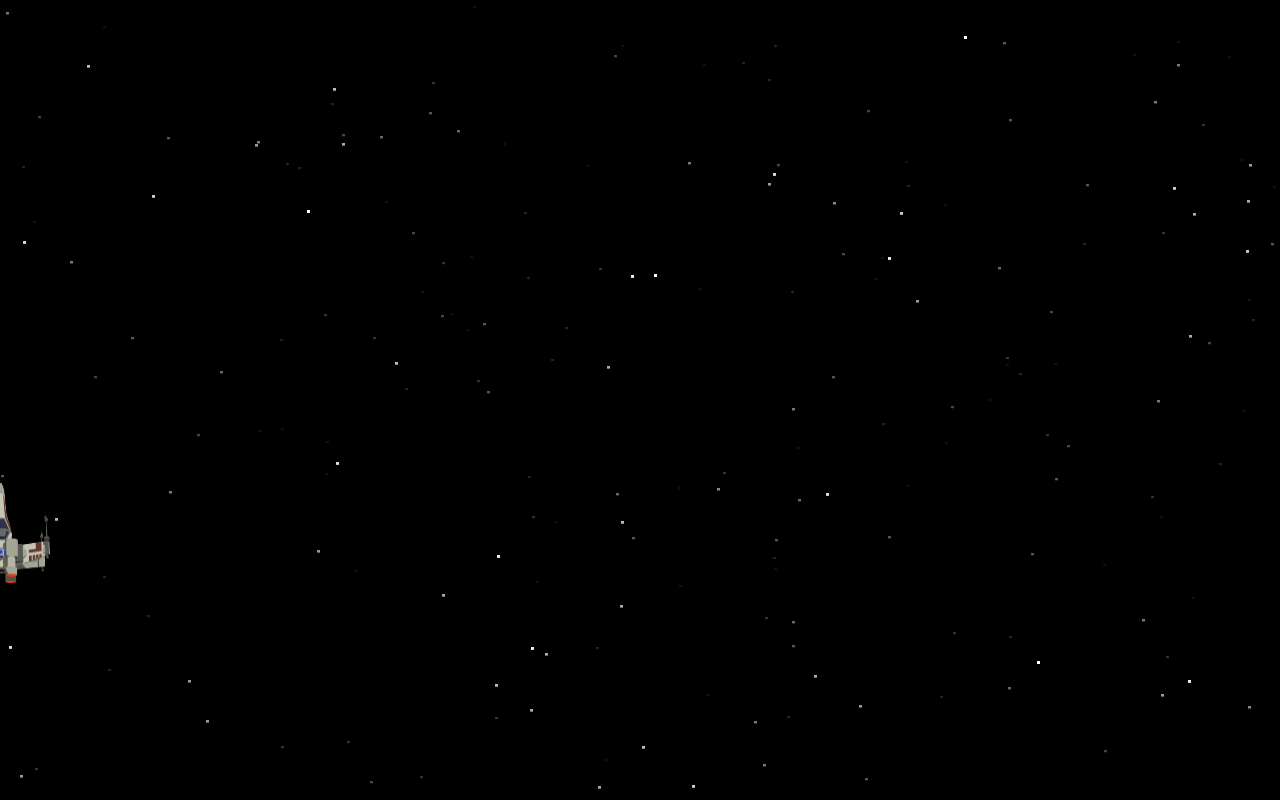
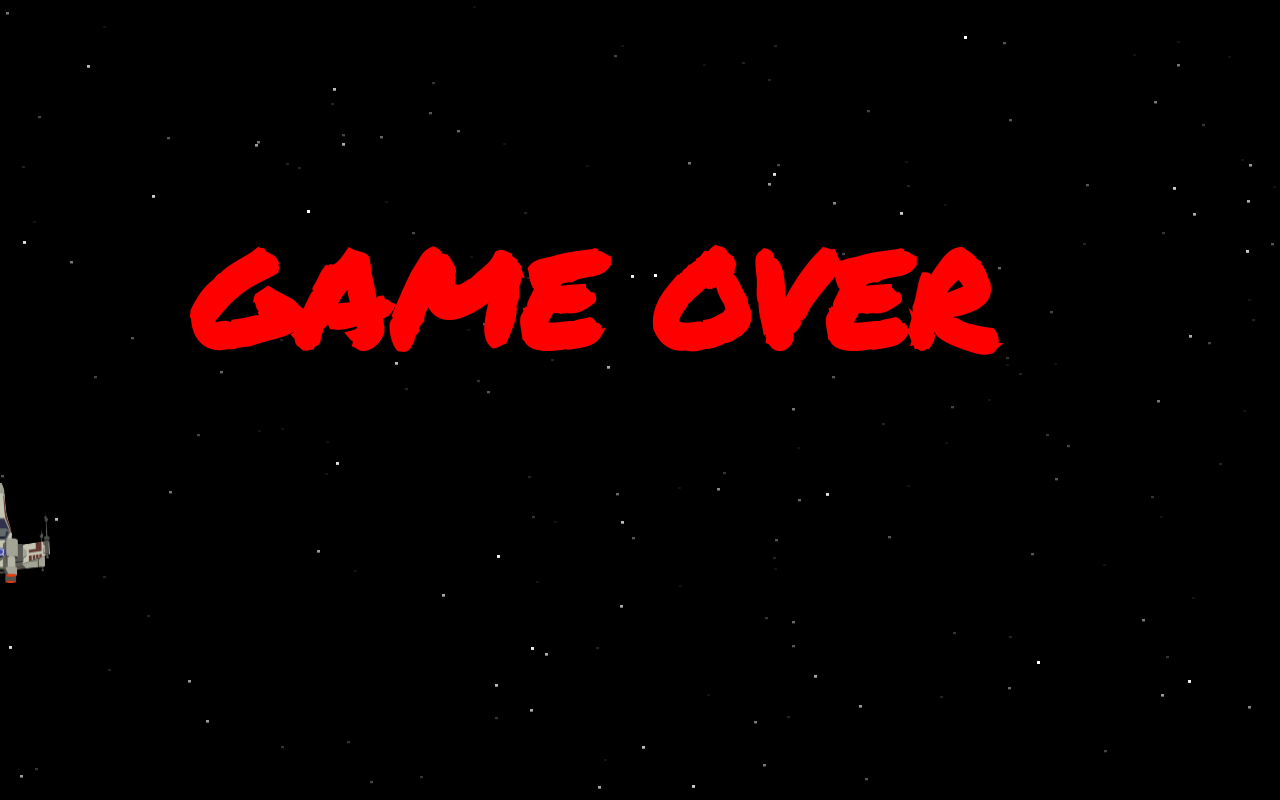
Before and after one commit to NonyNonyx/GreenStar2, a plain HTML site: page index.html in a window 1280 px wide. Drawn offline with Linux system fonts and the light colour scheme.

Commit message:
pruebas textos

```diff
--- a/css/style.css
+++ b/css/style.css
@@ -1,3 +1,4 @@
+
 body{
     align-items: center;
     box-sizing: border-box;
--- a/index.html
+++ b/index.html
@@ -1,6 +1,8 @@
 <!DOCTYPE html>
 <html lang="en">
 <head>
+<link href='https://fonts.googleapis.com/css?family=Faster One' rel='stylesheet'>
+<link href='https://fonts.googleapis.com/css?family=Permanent Marker' rel='stylesheet'>
   <meta charset="UTF-8">
     <meta http-equiv="X-UA-Compatible" content="IE=edge">
     <meta name="viewport" content="width=device-width, initial-scale=1.0">
--- a/js/draws.js
+++ b/js/draws.js
@@ -286,6 +286,19 @@ function drawBar(x,y,w,h,v)
     //ctx.fill();
 }*/
 
+
+let c=document.getElementById("myCanvas");
+let ctx=c.getContext("2d");
+ctx.canvas.width  = window.innerWidth;
+ctx.canvas.height = window.innerHeight;
+
+function text(x, y, size, text)
+{
+    ctx.font = 'bold '+ size + 'pt Permanent Marker';
+    ctx.fillStyle = 'red';
+    ctx.fillText(text, x - (text.length/2*size), y - size/2);
+}
+
 function randomInt(min, max)
 {
     return Math.floor(Math.random() * (max - min + 1)) + min;
--- a/js/index.js
+++ b/js/index.js
@@ -44,11 +44,6 @@ function main()
   requestAnimationFrame(main);
 }
 main();*/
-
-let c=document.getElementById("myCanvas");
-let ctx=c.getContext("2d");
-ctx.canvas.width  = window.innerWidth;
-ctx.canvas.height = window.innerHeight;
 
 starBG=new stars(200, 1, 1);
 
@@ -99,6 +94,7 @@ function main()
   ctx.clearRect(0,0,c.width,c.height);
   starBG.doShit();
   player1.doShit();
+  text(c.width/2, c.height/2, 100, 'GAME OVER');
   requestAnimationFrame(main);
 }
 main();
```
